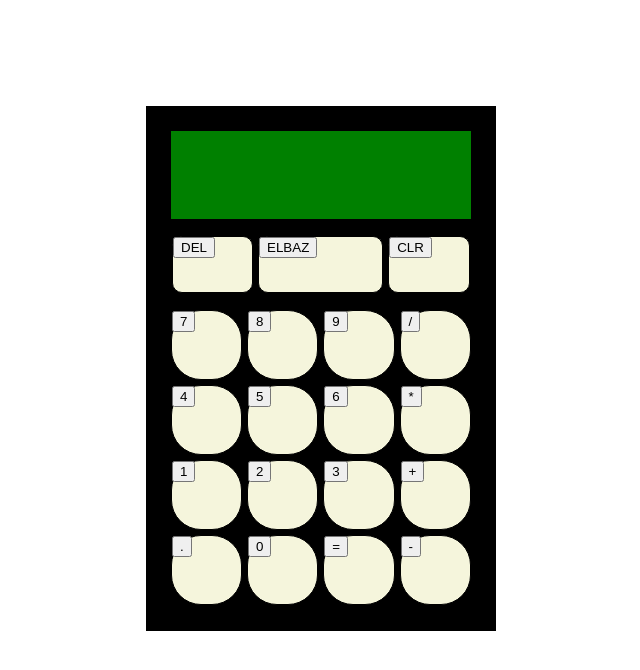
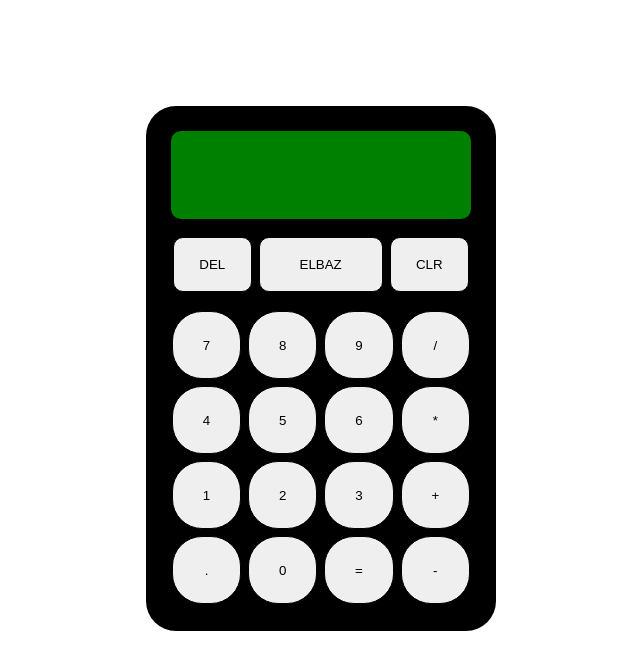
Before and after one commit to OriElbaz/calculator, a plain HTML site: page index.html in a window 1280 px wide. Shown: the whole page, without its empty margins (319-959 px from the left). Drawn offline with Linux system fonts and the light colour scheme.

Commit message:
Feat: Make buttons fill their allocated space

```diff
--- a/style.css
+++ b/style.css
@@ -18,12 +18,14 @@ body{
     align-items: center;
     padding: 25px;
     gap: 16px;
+    border-radius: 30px;
 }
 
 .screen {
     width: 300px;
     height: 90px;
     background-color: green;
+    border-radius: 10px;
 }
 
 .top-buttons {
@@ -46,7 +48,7 @@ body{
 
 .top-column-middle, .top-column {
     flex: 1 1 auto;
-    background-color: beige;
+    background-color: black;
     box-sizing: border-box;
     border: solid 1px black;
     border-radius: 10px;
@@ -75,8 +77,21 @@ body{
 
 .row {
     flex: 1 1 auto;
-    background-color: beige;
+    background-color: black;
     box-sizing: border-box;
     border: solid 1px black;
     border-radius: 30px;
 }
+
+button {
+    display: block;
+    box-sizing: border-box;
+    border: solid 1px black;
+    width: 100%;
+    height: 100%;
+    border-radius: 30px;
+}
+
+.top {
+    border-radius: 10px;;
+}
```
